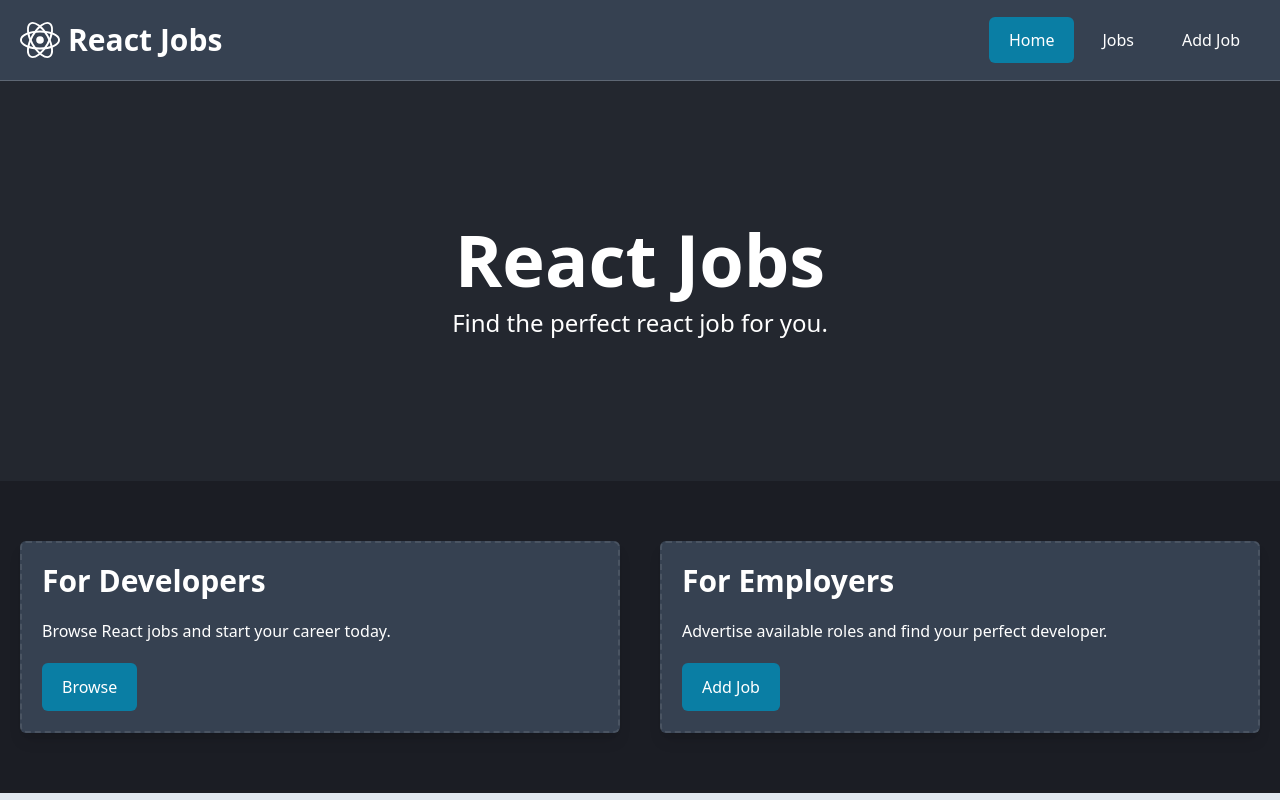
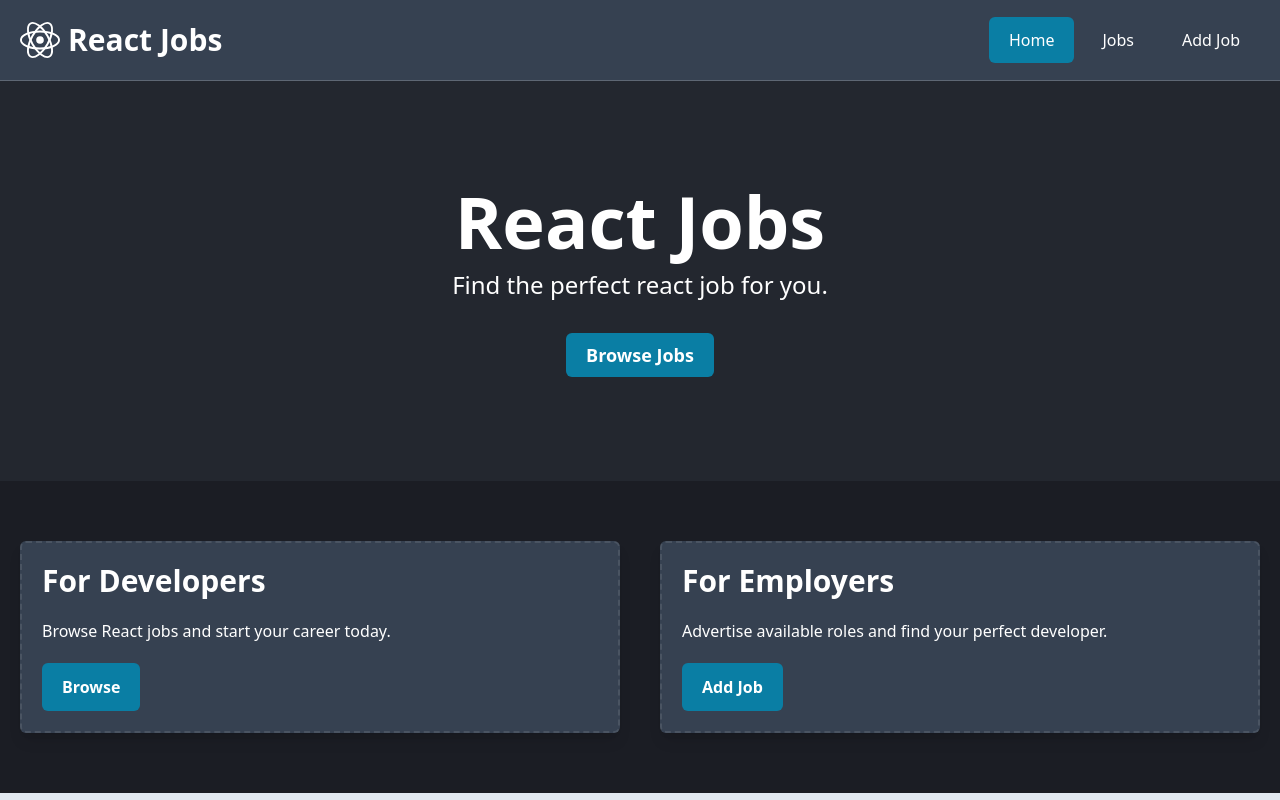
Before and after one commit to latham91/react-jobs, a React (Vite) app: page / in a window 1280 px wide. Shown: the top 800 px of the page. Built offline with nearby package versions, Linux system fonts and the light colour scheme.

Commit message:
enhancement: add link button to hero component

```diff
--- a/src/components/CTA.jsx
+++ b/src/components/CTA.jsx
@@ -7,7 +7,7 @@ export default function CTA() {
         <div className="flex flex-col gap-5 items-start bg-[#364151] p-5 w-full rounded-md shadow-lg border-dashed border-2 border-white/10">
           <h3 className="text-3xl font-bold">For Developers</h3>
           <p>Browse React jobs and start your career today.</p>
-          <Link to="/jobs" className="bg-[#0A7EA4] py-3 px-5 rounded-md hover:bg-[#0a7da4cc]">
+          <Link to="/jobs" className="font-bold bg-[#0A7EA4] py-3 px-5 rounded-md hover:bg-[#0a7da4cc]">
             Browse
           </Link>
         </div>
@@ -15,7 +15,7 @@ export default function CTA() {
         <div className="flex flex-col gap-5 items-start bg-[#364151] p-5 w-full rounded-md shadow-lg border-dashed border-2 border-white/10">
           <h3 className="text-3xl font-bold">For Employers</h3>
           <p>Advertise available roles and find your perfect developer.</p>
-          <Link to="/add" className="bg-[#0A7EA4] py-3 px-5 rounded-md hover:bg-[#0a7da4cc]">
+          <Link to="/add" className="font-bold bg-[#0A7EA4] py-3 px-5 rounded-md hover:bg-[#0a7da4cc]">
             Add Job
           </Link>
         </div>
--- a/src/components/Hero.jsx
+++ b/src/components/Hero.jsx
@@ -1,8 +1,13 @@
+import { Link } from "react-router-dom";
+
 export default function Hero() {
   return (
     <section className="flex flex-col items-center w-full p-5 gap-3 text-white bg-[#23272F] h-[400px] justify-center">
       <h1 className="text-7xl font-extrabold">React Jobs</h1>
       <p className="text-2xl">Find the perfect react job for you.</p>
+      <Link to="/jobs" className="px-5 py-2 text-lg font-semibold bg-[#0A7EA4] hover:bg-[#0a7da4cc] rounded-md mt-5">
+        Browse Jobs
+      </Link>
     </section>
   );
 }
```
